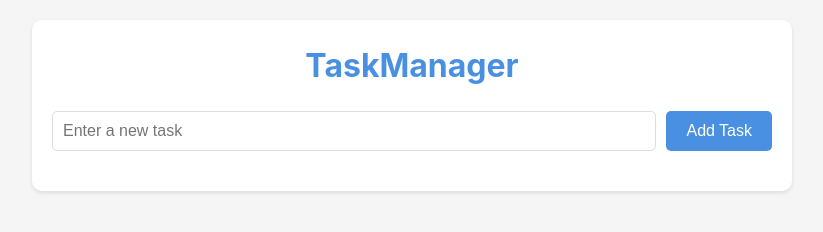
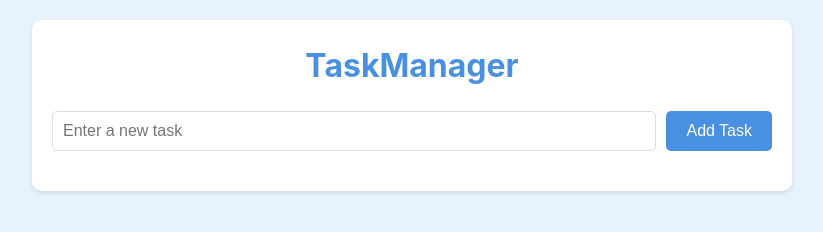
Before and after one commit to pwatest123/moment-app-test-proper-gen-123-TaskManager-1753566801239, a website: page public/index.html in a window 1280 px wide. Shown: the whole page, without its empty margins (228-1051 px from the left). Drawn offline with Linux system fonts and the light colour scheme.

Commit message:
Edit: Change the background color to a light blue color

```diff
--- a/public/index.html
+++ b/public/index.html
@@ -17,7 +17,7 @@
         body {
             font-family: -apple-system, BlinkMacSystemFont, 'Segoe UI', Roboto, sans-serif;
             line-height: 1.6;
-            background-color: #f5f5f5;
+            background-color: #e6f3ff;
             color: #333;
             padding: 20px;
             max-width: 800px;
```
